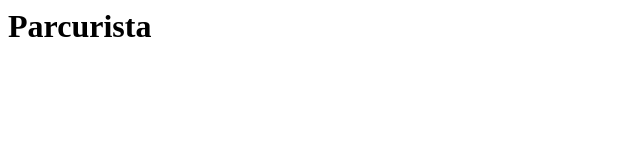
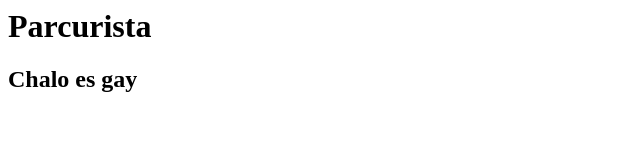
Before and after one commit to Parcurista/Parcurista.github.io, a plain HTML site: page index.html in a window 1280 px wide. Shown: the whole page, without its empty margins (0-640 px from the left). Drawn offline with Linux system fonts and the light colour scheme.

Commit message:
Update index.html

```diff
--- a/index.html
+++ b/index.html
@@ -8,6 +8,6 @@ Parcurista
 <h1>
 Parcurista
 </h1>
+  <h2>Chalo es gay</h2>
 </body>
-
 </html>
```
